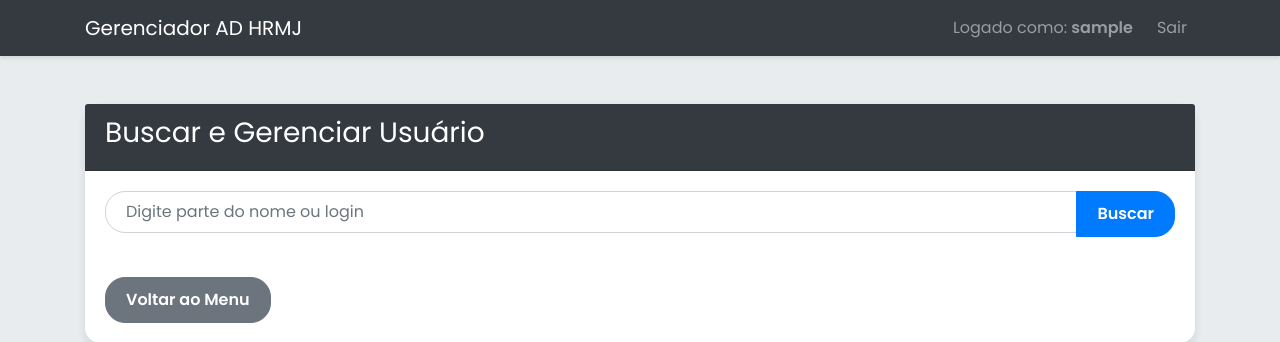
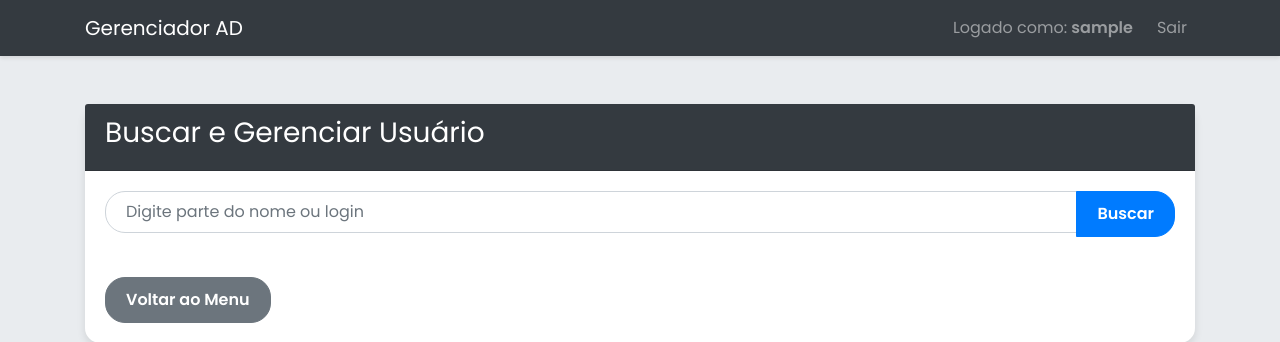
Before and after one commit to FelipeMzero/AD_Flask, a Flask app: page /buscar in a window 1280 px wide. Shown: the top 342 px of the page. Run offline with Flask 3, Linux system fonts and the light colour scheme; the visitor is signed in with stand-in values (Sample User, id 1); some libraries are stand-ins or nearby versions.

Commit message:
Update layout.html

```diff
--- a/templates/layout.html
+++ b/templates/layout.html
@@ -11,7 +11,7 @@
     {% if session.get('logged_in') %}
     <nav class="navbar navbar-expand-lg navbar-dark bg-dark">
         <div class="container">
-            <a class="navbar-brand" href="{{ url_for('menu') }}">Gerenciador AD HRMJ</a>
+            <a class="navbar-brand" href="{{ url_for('menu') }}">Gerenciador AD</a>
             <button class="navbar-toggler" type="button" data-toggle="collapse" data-target="#navbarNav" aria-controls="navbarNav" aria-expanded="false" aria-label="Toggle navigation">
                 <span class="navbar-toggler-icon"></span>
             </button>
@@ -52,4 +52,5 @@
     <script src="https://stackpath.bootstrapcdn.com/bootstrap/4.5.2/js/bootstrap.min.js"></script>
     <script src="{{ url_for('static', filename='js/script.js') }}"></script>
 </body>
+
 </html>
```
